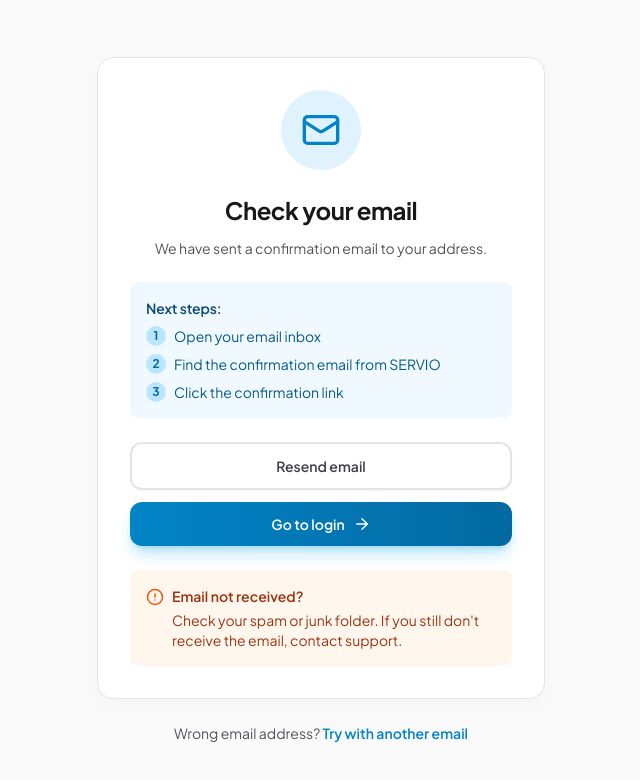
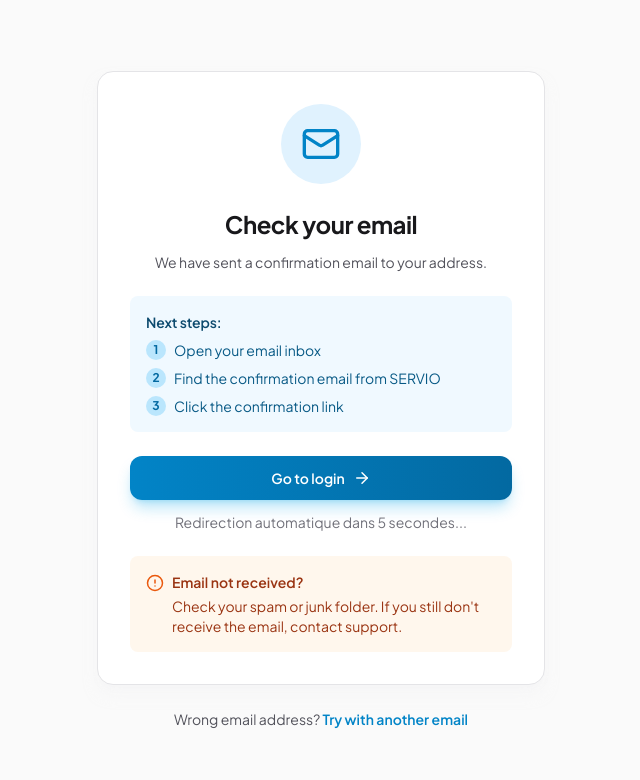
Before and after one commit to archiarchyveminsongiminwetbape-wq/SERVIO, a React (Vite) app: page /signup/confirmation in a window 1280 px wide. Shown: the top 780 px of the page, without its empty margins (319-959 px from the left). Built offline with nearby package versions, Linux system fonts and the light colour scheme; no server answers.

Commit message:
Add auto-redirect to login page after signup confirmation
- Add 10-second countdown timer on confirmation page
- Automatically redirect users to login page after confirmation
- Improve user flow by reducing manual navigation steps

```diff
--- a/src/pages/SignupConfirmationPage.tsx
+++ b/src/pages/SignupConfirmationPage.tsx
@@ -1,6 +1,6 @@
 import { useLocation, useNavigate } from 'react-router-dom';
 import { Mail, CheckCircle, ArrowRight, AlertCircle } from 'lucide-react';
-import { useState } from 'react';
+import { useState, useEffect } from 'react';
 import { useI18n } from '@/context/I18nContext';
 
 export default function SignupConfirmationPage() {
@@ -10,6 +10,23 @@ export default function SignupConfirmationPage() {
   const email = location.state?.email || '';
   const [resending, setResending] = useState(false);
   const [message, setMessage] = useState<{ type: 'success' | 'error'; text: string } | null>(null);
+  const [countdown, setCountdown] = useState(10);
+
+  // Auto-redirect to login after 10 seconds
+  useEffect(() => {
+    const timer = setInterval(() => {
+      setCountdown((prev) => {
+        if (prev <= 1) {
+          clearInterval(timer);
+          navigate('/login');
+          return 0;
+        }
+        return prev - 1;
+      });
+    }, 1000);
+
+    return () => clearInterval(timer);
+  }, [navigate]);
 
   const handleResendEmail = async () => {
     setResending(true);
@@ -70,20 +87,15 @@ export default function SignupConfirmationPage() {
 
           <div className="mt-6 space-y-3">
             <button
-              onClick={handleResendEmail}
-              disabled={resending}
-              className="btn-secondary w-full"
-            >
-              {resending ? t.auth.sending : t.auth.resendEmail}
-            </button>
-
-            <button
               onClick={() => navigate('/login')}
               className="btn-primary w-full"
             >
               {t.auth.goToLogin}
               <ArrowRight size={18} />
             </button>
+            <p className="text-center text-sm text-neutral-500">
+              Redirection automatique dans {countdown} secondes...
+            </p>
           </div>
 
           <div className="mt-6 rounded-lg bg-warning-50 p-4 text-left">
```
